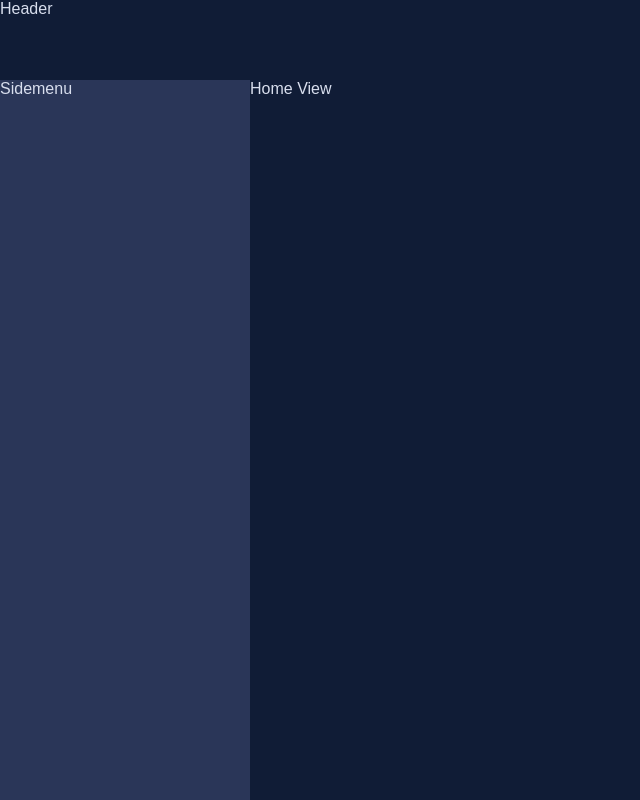
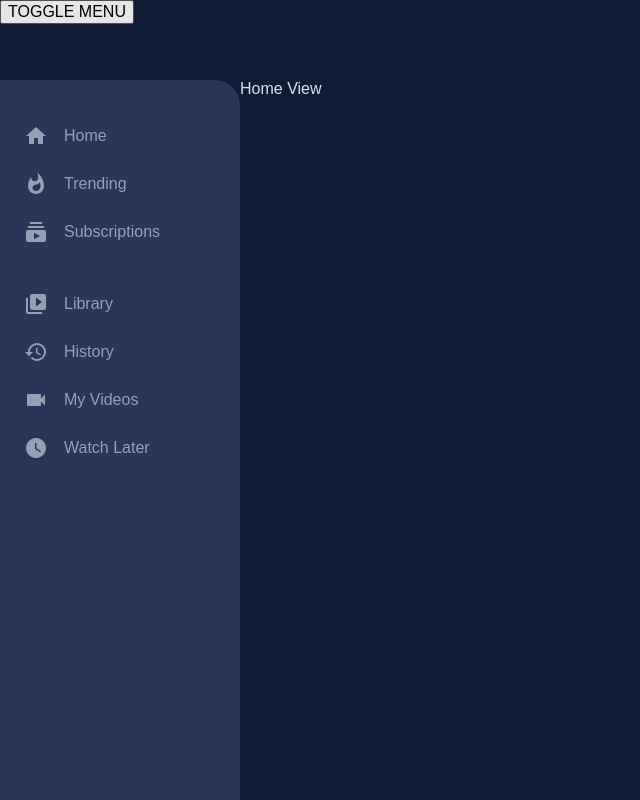
Before and after one commit to orrsteinberg/u-tube, a React (Create React App) app: page / in a window 1280 px wide. Shown: the whole page, without its empty margins (0-640 px from the left). Built offline with nearby package versions, Linux system fonts and the light colour scheme.

Commit message:
basic sidemenu functionality

```diff
--- a/src/App.js
+++ b/src/App.js
@@ -1,4 +1,4 @@
-import React from "react";
+import React, { useState } from "react";
 import { Switch, Route } from "react-router-dom";
 import styled, { ThemeProvider } from "styled-components";
 
@@ -9,8 +9,28 @@ import Header from "./components/Header/Header";
 import Sidemenu from "./components/Sidemenu/Sidemenu";
 
 const ViewContainer = styled.div`
-  background: ${({ theme }) => theme.colors.bg.primary};
+  position: relative;
   flex: 1;
+
+  ::before {
+    content: "";
+    background: transparent;
+    transition: background 0.2s;
+  }
+
+  @media screen and (max-width: ${({ theme }) => theme.breakpoints.md}) {
+    ${({ menuIsOpen }) =>
+      menuIsOpen &&
+      `::before {
+        position: absolute;
+        top: 0;
+        left: 0;
+        right: 0;
+        bottom: 0;
+        background: rgba(0, 0, 0, 0.7);
+        z-index: 1;
+      }`}
+  }
 `;
 
 const Main = styled.main`
@@ -19,12 +39,16 @@ const Main = styled.main`
 `;
 
 const Layout = ({ children }) => {
+  const [showMenuOnMobile, setShowMenuOnMobile] = useState(false);
+
+  const handleMenuToggle = () => setShowMenuOnMobile(!showMenuOnMobile);
+
   return (
     <>
-      <Header />
+      <Header handleMenuToggle={handleMenuToggle} />
       <Main>
-        <Sidemenu />
-        <ViewContainer>{children}</ViewContainer>
+        <Sidemenu showOnMobile={showMenuOnMobile} />
+        <ViewContainer menuIsOpen={showMenuOnMobile}>{children}</ViewContainer>
       </Main>
     </>
   );
--- a/src/components/Header/Header.js
+++ b/src/components/Header/Header.js
@@ -2,12 +2,15 @@ import React from "react";
 import styled from "styled-components";
 
 const HeaderElement = styled.header`
-  background: ${({ theme }) => theme.colors.bg.primary};
   height: ${({ theme }) => theme.sizes.headerHeight};
 `;
 
-const Header = ({}) => {
-  return <HeaderElement>Header</HeaderElement>;
+const Header = ({ handleMenuToggle }) => {
+  return (
+    <HeaderElement>
+      <button onClick={handleMenuToggle}>TOGGLE MENU</button>
+    </HeaderElement>
+  );
 };
 
 export default Header;
--- a/src/components/Sidemenu/Sidemenu.js
+++ b/src/components/Sidemenu/Sidemenu.js
@@ -1,13 +1,122 @@
 import React from "react";
 import styled from "styled-components";
+import { Link } from "react-router-dom";
+import {
+  MdHome,
+  MdWhatshot,
+  MdVideoLibrary,
+  MdSubscriptions,
+  MdHistory,
+  MdVideocam,
+  MdWatchLater,
+} from "react-icons/md";
 
-const NavElement = styled.nav`
-  background: ${({ theme }) => theme.colors.bg.secondary};
-  width: 250px;
+const NavItem = styled.div`
+  display: flex;
+  justify-content: center;
+  align-items: center;
+  width: 100%;
+  padding: 0.75rem 1.5rem;
+
+  &:hover {
+    background: ${({ theme }) => theme.colors.bg.tertiary};
+  }
+
+  svg {
+    font-size: 1.8rem;
+  }
+
+  span {
+    display: none;
+  }
+
+  @media screen and (min-width: ${({ theme }) => theme.breakpoints.lg}) {
+    justify-content: flex-start;
+
+    svg {
+      font-size: 1.5rem;
+    }
+
+    span {
+      display: inline-block;
+      margin-left: 1rem;
+    }
+  }
 `;
 
-const Sidemenu = ({}) => {
-  return <NavElement>Sidemenu</NavElement>;
+const NavGroup = styled.div`
+  margin-bottom: 1.5rem;
+`;
+
+const Nav = styled.nav`
+  position: fixed;
+  z-index: 2;
+  width: 80px;
+  height: ${({ theme }) => `calc(100vh - ${theme.sizes.headerHeight})`};
+  background: ${({ theme }) => theme.colors.bg.secondary};
+  color: ${({ theme }) => theme.colors.text.secondary};
+  display: flex;
+  flex-direction: column;
+  padding-top: 2rem;
+  border-top-right-radius: 25px;
+  transition: transform 0.2s;
+  transform: ${({ showOnMobile }) =>
+    showOnMobile ? "translateX(0)" : "translateX(-200px)"};
+
+  @media screen and (min-width: ${({ theme }) => theme.breakpoints.md}) {
+    position: static;
+    transform: translateX(0);
+  }
+
+  @media screen and (min-width: ${({ theme }) => theme.breakpoints.lg}) {
+    width: 240px;
+  }
+`;
+
+const Sidemenu = ({ showOnMobile }) => {
+  return (
+    <Nav showOnMobile={showOnMobile}>
+      <NavGroup>
+        <Link to="/">
+          <NavItem>
+            <MdHome /> <span>Home</span>
+          </NavItem>
+        </Link>
+        <Link to="/">
+          <NavItem>
+            <MdWhatshot /> <span>Trending</span>
+          </NavItem>
+        </Link>
+        <Link to="/">
+          <NavItem>
+            <MdSubscriptions /> <span>Subscriptions</span>
+          </NavItem>
+        </Link>
+      </NavGroup>
+      <NavGroup>
+        <Link to="/">
+          <NavItem>
+            <MdVideoLibrary /> <span>Library</span>
+          </NavItem>
+        </Link>
+        <Link to="/">
+          <NavItem>
+            <MdHistory /> <span>History</span>
+          </NavItem>
+        </Link>
+        <Link to="/">
+          <NavItem>
+            <MdVideocam /> <span>My Videos</span>
+          </NavItem>
+        </Link>
+        <Link to="/">
+          <NavItem>
+            <MdWatchLater /> <span>Watch Later</span>
+          </NavItem>
+        </Link>
+      </NavGroup>
+    </Nav>
+  );
 };
 
 export default Sidemenu;
```
